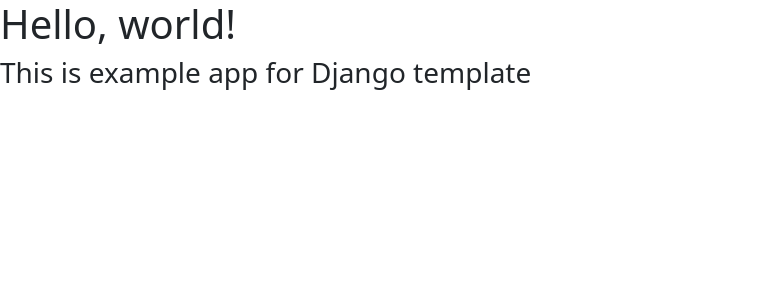
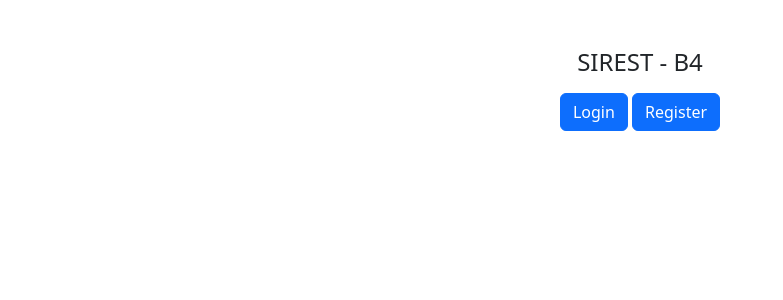
Before and after one commit to ArdhitoN/b4_sirest, a Django app: page / in a window 1280 px wide. Shown: the top 300 px of the page, without its empty margins (0-783 px from the left). Run offline with Django 4.2, Linux system fonts and the light colour scheme.

Commit message:
add login&register and register all as the app's index page

```diff
--- a/authentication/templates/Login&Register.html
+++ b/authentication/templates/Login&Register.html
@@ -1,3 +1,27 @@
-<h1>SIREST - B4</h1>
+<!-- <h1>SIREST - B4</h1>
 <button>LOGIN</button>
-<button>REGISTER</button>
+<button>REGISTER</button> -->
+{% extends 'base.html' %} {% block content %}
+<div
+  class="container my-5 px-5"
+>
+  {% csrf_token %}
+  <div class="row row-cols-1">
+    <div class="col text-center mb-2">
+      <h4>SIREST - B4</h4>
+    </div>
+    <div class="col text-center">
+        <button type="button" class="btn btn-primary" onclick="login()">Login</button>
+        <button type="button" class="btn btn-primary" onclick="register()">Register</button>
+  </div>
+</form>
+<script>
+  function login() {
+    window.location.href = '/authentication/login/';
+  }
+
+  function register() {
+    window.location.href = '/authentication/register-all/';
+  }
+</script>
+{% endblock content %}
--- a/authentication/urls.py
+++ b/authentication/urls.py
@@ -9,7 +9,9 @@
     # path("register-admin/", show_register_admin, name="show_register_admin"),
     # path("register-pelanggan/", show_register_pelanggan, name="show_register_pelanggan"),
     # path("login_register/", show_login_register, name="show_login_register"),
+    path('', index, name="index"),
     path("login/", show_login, name="show_login"),
+    path("register-all/", register_all, name="show_register_all"),
     path('login-request/', login_ua, name='login_request'),
     path("login-after/", afterlogin, name="logintest"),
     path("logged_admin/", after_login_admin, name="logged_admin"),
--- a/authentication/views.py
+++ b/authentication/views.py
@@ -48,6 +48,11 @@
 from .models import UserAccRepository, TransactionActorRepository, RestaurantRepository, CustomerRepository, Restaurant_Category_Repository, CourierRepository
 from django.http import HttpResponse
 
+def index(request):
+    return render(request, 'Login&Register.html')
+
+def register_all(request):
+    return render(request, 'register.html')
 
 def show_login(request, user_not_exist = False):
     return render(request, 'login.html', {"user_not_exist": user_not_exist})
--- a/project_django/urls.py
+++ b/project_django/urls.py
@@ -19,7 +19,7 @@
 
 urlpatterns = [
     path('admin/', admin.site.urls),
-    path('', include('example_app.urls')),
+    path('', include('authentication.urls')),
     path('restopay/', include('restopay.urls')),
     path('jam_operasional/', include('jam_operasional.urls')),
     path('transaksi_pesanan/', include('transaksi_pesanan.urls')),
```
